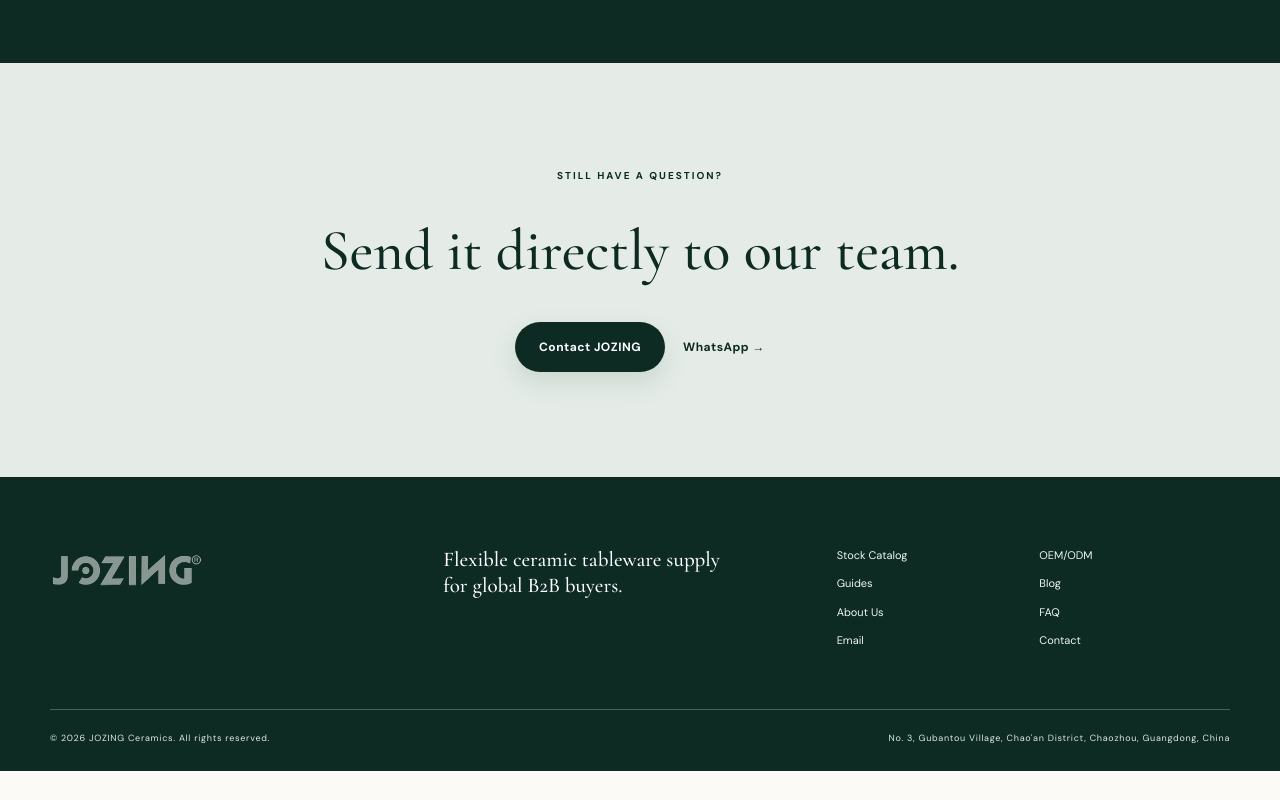
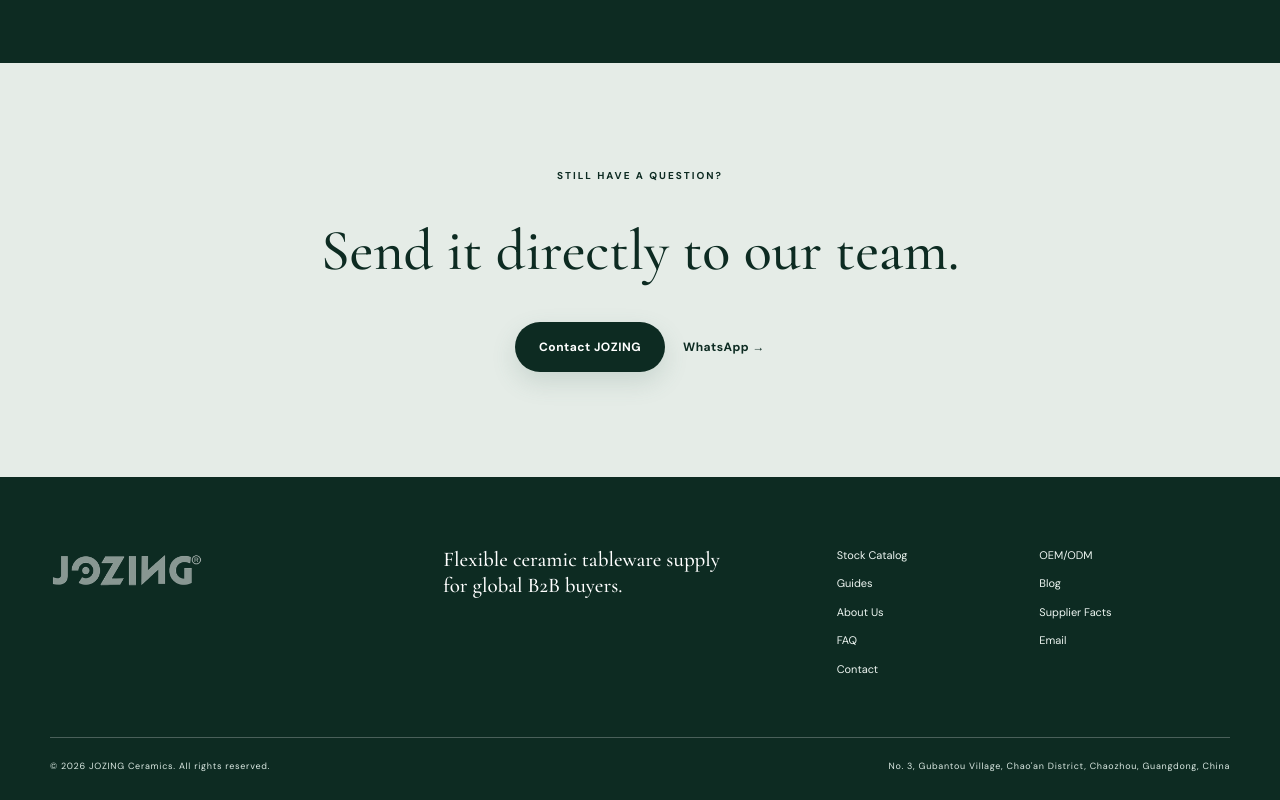
Before and after one commit to fenghaijuan2009-boop/jozing-ceramics-b2b-website, a Next.js app: page /faq in a window 1280 px wide. Shown: the part 2194-2994 px from the top of the page. Before the commit the page ends 2965 px from the top, so only its background shows below. Built offline with nearby package versions, Linux system fonts and the light colour scheme.

Commit message:
Add supplier facts navigation and refresh sitemap

```diff
--- a/app/site-shell.tsx
+++ b/app/site-shell.tsx
@@ -4,7 +4,7 @@ export function SiteHeader() {
 }
 
 export function SiteFooter() {
-  return <><footer><div className="shell footer-grid"><a className="brand-logo footer-logo" href="/" aria-label="JOZING home"><img src="/jozing-logo-fresh.png" alt="JOZING" width="567" height="158" /></a><p>Flexible ceramic tableware supply<br/>for global B2B buyers.</p><div><a href="/stock/">Stock Catalog</a><a href="/oem-odm/">OEM/ODM</a><a href="/guides">Guides</a><a href="/blog/">Blog</a><a href="/about">About Us</a><a href="/faq">FAQ</a><a href="mailto:sales@jozing.cn">Email</a><a href="/contact">Contact</a></div></div><div className="shell copyright"><span>© 2026 JOZING Ceramics. All rights reserved.</span><span>No. 3, Gubantou Village, Chao&apos;an District, Chaozhou, Guangdong, China</span></div></footer><a className="whatsapp-float" href="https://wa.me/8615280186517?text=Hello%20JOZING%2C%20I%20am%20looking%20for%20ceramic%20tableware." target="_blank" rel="noreferrer" aria-label="Contact JOZING on WhatsApp"><b>WA</b><span>WhatsApp</span></a></>;
+  return <><footer><div className="shell footer-grid"><a className="brand-logo footer-logo" href="/" aria-label="JOZING home"><img src="/jozing-logo-fresh.png" alt="JOZING" width="567" height="158" /></a><p>Flexible ceramic tableware supply<br/>for global B2B buyers.</p><div><a href="/stock/">Stock Catalog</a><a href="/oem-odm/">OEM/ODM</a><a href="/guides">Guides</a><a href="/blog/">Blog</a><a href="/about">About Us</a><a href="/supplier-profile/">Supplier Facts</a><a href="/faq">FAQ</a><a href="mailto:sales@jozing.cn">Email</a><a href="/contact">Contact</a></div></div><div className="shell copyright"><span>© 2026 JOZING Ceramics. All rights reserved.</span><span>No. 3, Gubantou Village, Chao&apos;an District, Chaozhou, Guangdong, China</span></div></footer><a className="whatsapp-float" href="https://wa.me/8615280186517?text=Hello%20JOZING%2C%20I%20am%20looking%20for%20ceramic%20tableware." target="_blank" rel="noreferrer" aria-label="Contact JOZING on WhatsApp"><b>WA</b><span>WhatsApp</span></a></>;
 }
 
 export function PageHero({ eyebrow, title, intro }: { eyebrow: string; title: string; intro: string }) {
--- a/app/sitemap.ts
+++ b/app/sitemap.ts
@@ -6,8 +6,8 @@ import { blogPosts } from "../lib/blog-posts";
 export const dynamic="force-static";
 export default function sitemap():MetadataRoute.Sitemap{
   const origin="https://www.jozing.cn";
-  const now=new Date("2026-08-29");
-  const core=["","/about","/contact","/faq","/guides","/stock","/oem-odm","/blog"].map((path,index)=>({url:`${origin}${path}/`,lastModified:now,changeFrequency:index===0?"weekly" as const:"monthly" as const,priority:index===0?1:.7}));
+  const now=new Date("2026-08-30");
+  const core=["","/about","/supplier-profile","/contact","/faq","/guides","/stock","/oem-odm","/blog"].map((path,index)=>({url:`${origin}${path}/`,lastModified:now,changeFrequency:index===0?"weekly" as const:"monthly" as const,priority:index===0?1:.7}));
   const products=stockLots.map((product)=>({url:`${origin}/products/${productSlug(product.name)}/`,lastModified:now,changeFrequency:"weekly" as const,priority:.8}));
   const articles=guides.map((guide)=>({url:`${origin}/guides/${guide.slug}/`,lastModified:new Date(guide.updated),changeFrequency:"monthly" as const,priority:.7}));
   const blogs=blogPosts.map((post)=>({url:`${origin}/blog/${post.slug}/`,lastModified:new Date(post.date),changeFrequency:"monthly" as const,priority:.6}));
```
